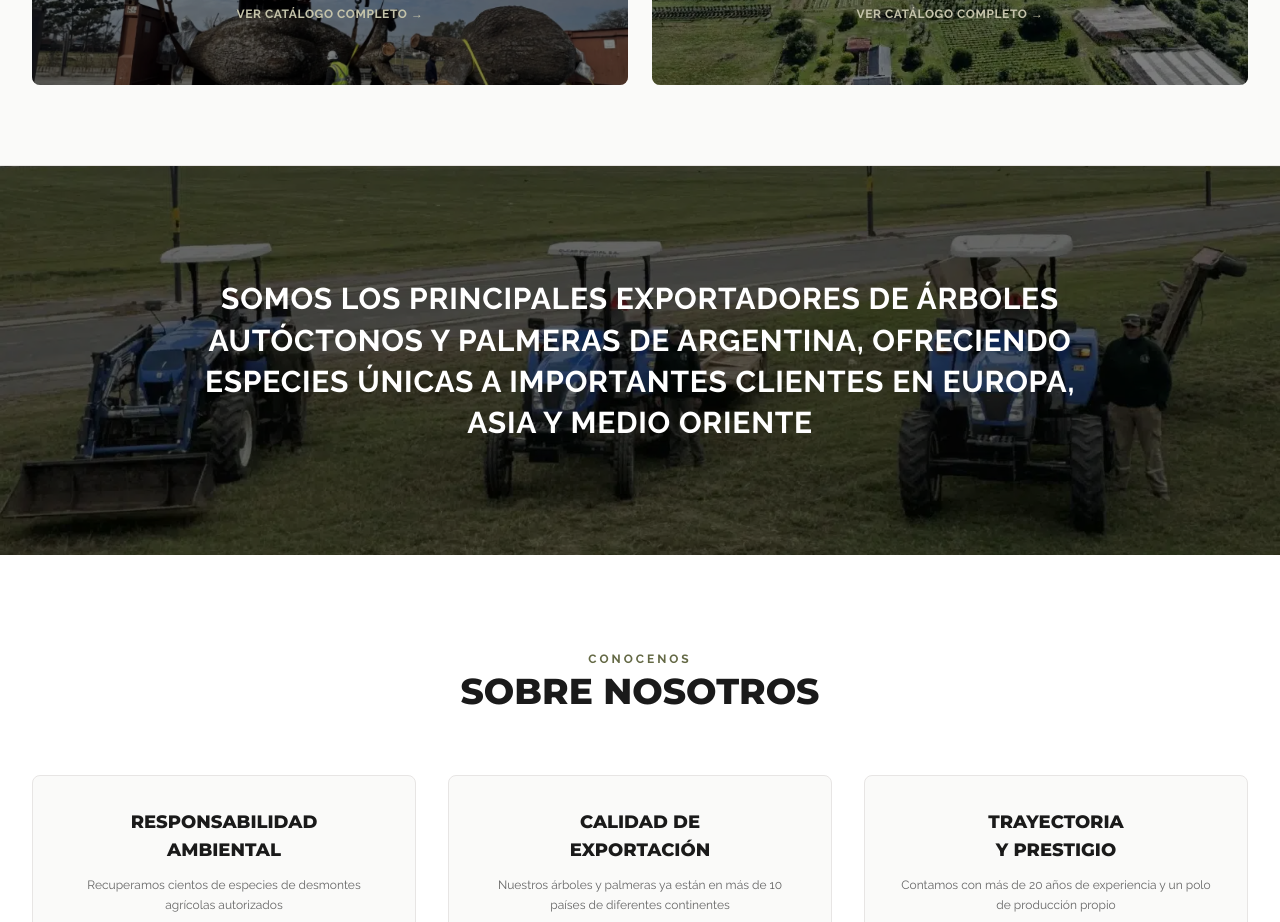
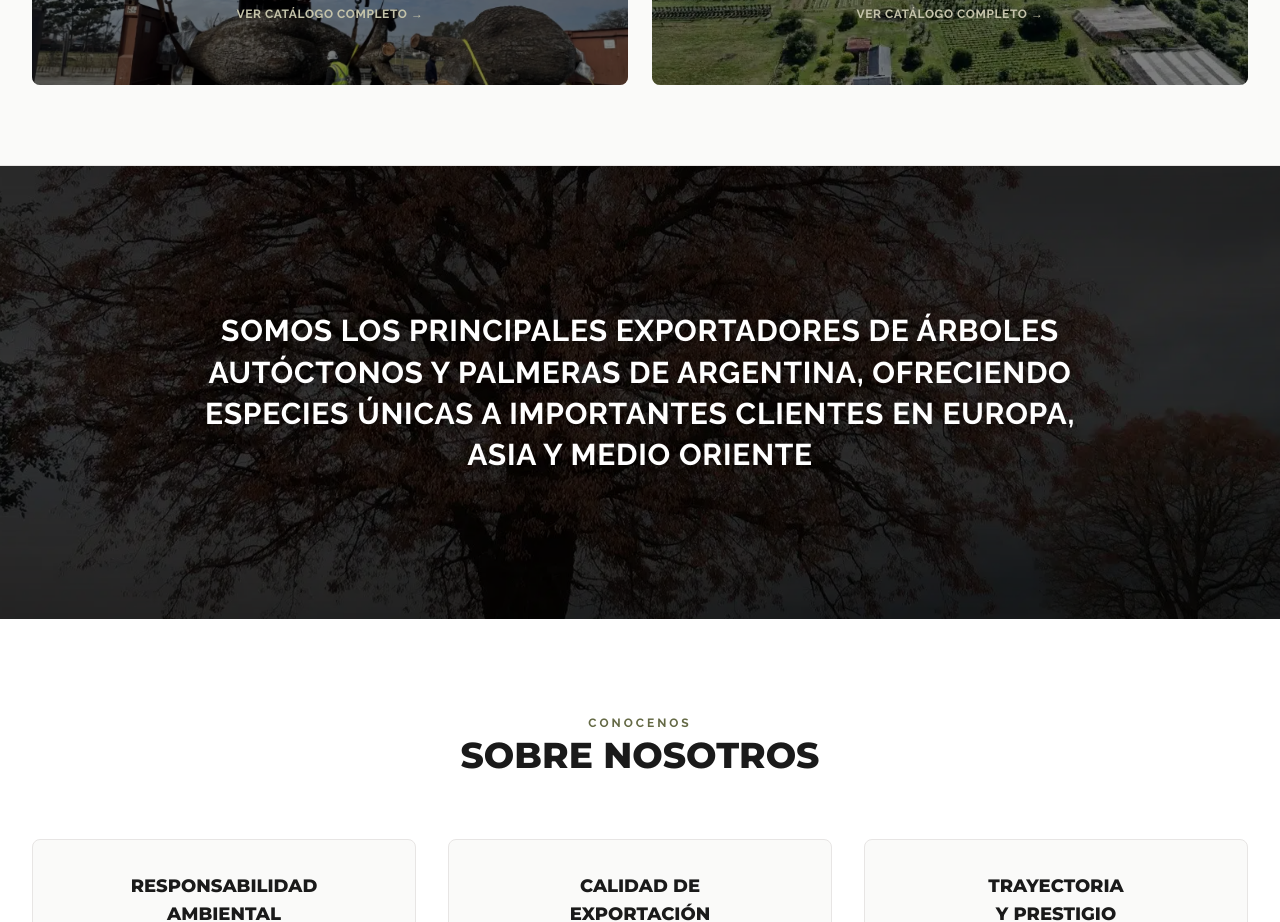
Before and after one commit to pablolospe/native-trees-demo, a Next.js app: page / in a window 1280 px wide. Shown: the part 2380-3302 px from the top of the page. Built offline with nearby package versions, Linux system fonts and the light colour scheme.

Commit message:
feat: add smooth parallax zoom and translate effect to banner section with optimized scroll handling

```diff
--- a/app/page.tsx
+++ b/app/page.tsx
@@ -23,13 +23,38 @@ export default function NativeTreesHome() {
   const [mobileMenuOpen, setMobileMenuOpen] = useState(false);
   const [isCarouselPaused, setIsCarouselPaused] = useState(false);
   const videoRef = useRef<HTMLVideoElement>(null);
+  const bannerRef = useRef<HTMLElement>(null);
+  const [bannerTransform, setBannerTransform] = useState({ scale: 1.15, translateY: 0 });
 
-  // Watch scroll for navbar sticky state (.navbar-fixed-top and .nav-collapsed)
+  // Watch scroll for navbar sticky state and parallax zoom/translate on banner1
   useEffect(() => {
+    let ticking = false;
     const handleScroll = () => {
-      setIsScrolled(window.scrollY > 40);
+      if (!ticking) {
+        window.requestAnimationFrame(() => {
+          setIsScrolled(window.scrollY > 40);
+
+          if (bannerRef.current) {
+            const rect = bannerRef.current.getBoundingClientRect();
+            const windowHeight = window.innerHeight;
+            // Calcule progress when banner enters viewport (-1 = entering from bottom, 1 = leaving to top)
+            if (rect.bottom > 0 && rect.top < windowHeight) {
+              const progress = (windowHeight - rect.top) / (windowHeight + rect.height);
+              // progress goes from 0 (just entering bottom) to 1 (just exiting top)
+              // Zoom effect: expands smoothly from 1.05 to 1.30
+              // Translate effect: subtle vertical movement (-40px to +40px)
+              const scale = 1.08 + progress * 0.22;
+              const translateY = (progress - 0.5) * 70;
+              setBannerTransform({ scale, translateY });
+            }
+          }
+          ticking = false;
+        });
+        ticking = true;
+      }
     };
     window.addEventListener('scroll', handleScroll, { passive: true });
+    handleScroll();
     return () => window.removeEventListener('scroll', handleScroll);
   }, []);
 
@@ -820,15 +845,24 @@ export default function NativeTreesHome() {
         </div>
       </section>
 
-      {/* 🌾 SECTION 4: BANNER 1 PARALLAX (id="banner1" de WP) */}
+      {/* 🌾 SECTION 4: BANNER 1 PARALLAX ZOOM & TRANSLATE (id="banner1" de WP) */}
       <section
+        ref={bannerRef}
         id="banner1"
-        className="relative py-28 px-4 text-center text-white bg-cover bg-center bg-fixed"
-        style={{ backgroundImage: `url('/assets/hero-slide-2.webp')` }}
+        className="relative py-32 md:py-36 px-4 text-center text-white overflow-hidden"
       >
-        <div className="absolute inset-0 bg-black/60" />
+        {/* Capa de imagen con efecto de Zoom + Translate al scrollear */}
+        <div
+          className="absolute inset-0 bg-cover bg-center will-change-transform transition-transform duration-100 ease-out"
+          style={{
+            backgroundImage: `url('/assets/native.webp')`,
+            transform: `scale(${bannerTransform.scale}) translateY(${bannerTransform.translateY}px)`,
+          }}
+        />
+        {/* Overlay oscuro sofisticado con gradiente para legibilidad impecable */}
+        <div className="absolute inset-0 bg-gradient-to-b from-black/65 via-black/55 to-black/70 backdrop-blur-[0.5px]" />
         <div className="relative z-10 max-w-4xl mx-auto">
-          <p className="font-montserrat font-extrabold text-xl sm:text-2xl md:text-3xl leading-snug uppercase tracking-wide">
+          <p className="font-montserrat font-extrabold text-xl sm:text-2xl md:text-3xl leading-snug uppercase tracking-wide drop-shadow-md">
             {t.banner1.quote}
           </p>
         </div>
```
